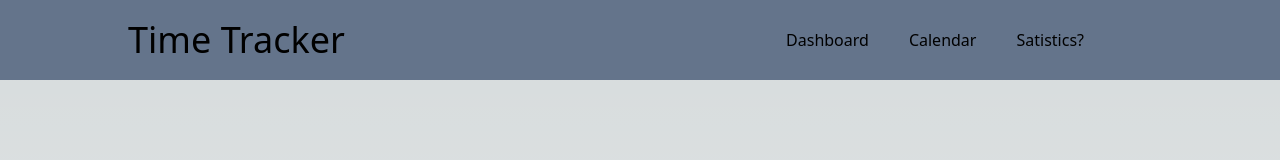
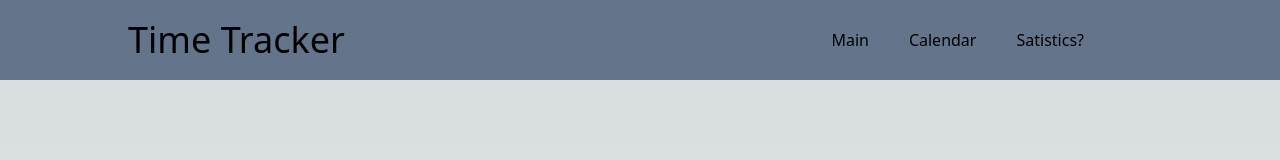
Before and after one commit to CHCTS-Microservices/TimeTracker, a Next.js app: page / in a window 1280 px wide. Shown: the top 160 px of the page. Built offline with nearby package versions, Linux system fonts and the light colour scheme.

Commit message:
Fixed dashbaord

```diff
--- a/src/components/Navbar.tsx
+++ b/src/components/Navbar.tsx
@@ -19,7 +19,7 @@ export default function NavBar(props: NavProps) {
         </div>
         {/* Implement different color on active/focus state  */}
         <div className='my-auto  flex flex-row ml-auto mr-44  justify-end'>
-            <Link className='mx-5' href="/dashboard">Dashboard</Link>
+            <Link className='mx-5' href="/main">Main</Link>
             <Link className='mx-5' href="/calendar">Calendar</Link>
             <Link className='mx-5' href="/statistics">Satistics?</Link>
         </div>
```
